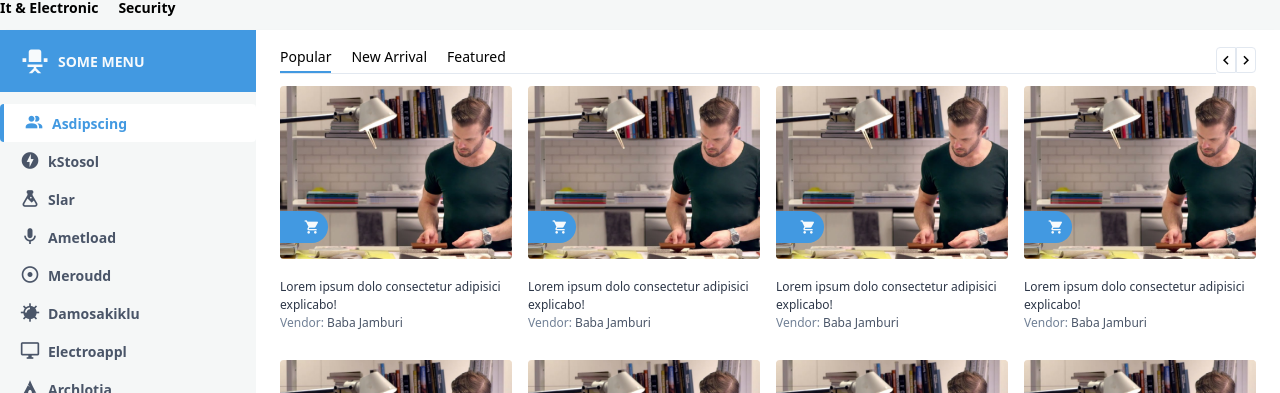
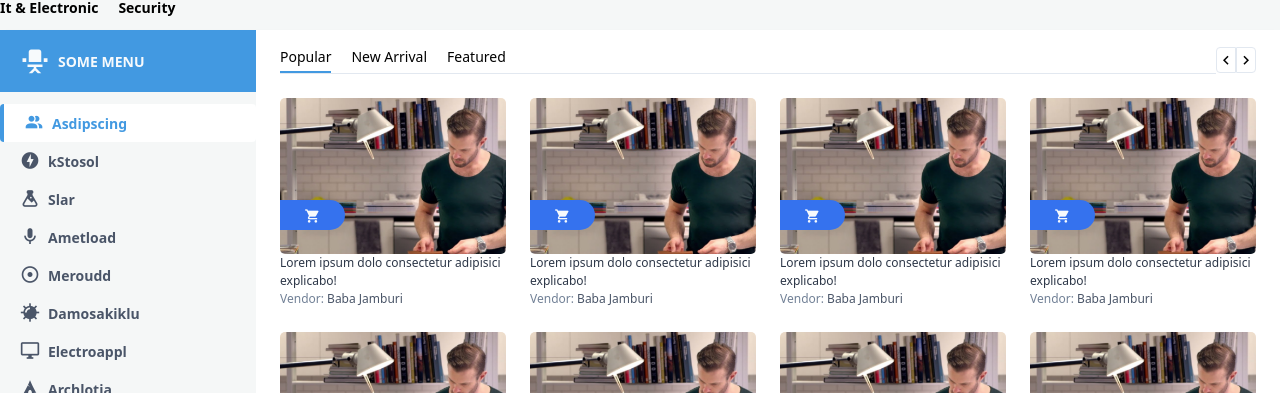
Before and after one commit to allImran/vue-tail-shop, a Vue app: page / in a window 1280 px wide. Shown: the part 407-800 px from the top of the page. Built offline with nearby package versions, Linux system fonts and the light colour scheme.

Commit message:
Porduct cart UI updated

```diff
--- a/package.json
+++ b/package.json
@@ -23,6 +23,7 @@
     "@vue/compiler-sfc": "^3.0.0",
     "babel-eslint": "^10.1.0",
     "eslint": "^6.7.2",
-    "eslint-plugin-vue": "^7.0.0-0"
+    "eslint-plugin-vue": "^7.0.0-0",
+    "vue-loader-v16": "^16.0.0-beta.5.4"
   }
 }
--- a/src/components/common/ProductCard.vue
+++ /dev/null
@@ -1,27 +0,0 @@
-<template>
-	<div class="rounded w-full pt-3">
-		<div class="relative h-56 sm:h-64 md:h-32 lg:h-48">
-			<img src="/images/p1.png" class="" alt="">
-			<button class="product-cart focus:outline-none rounded-r-full absolute left-0 pl-6 pr-2 hover:bg-blue-700 py-1 bg-blue-500">
-				<span class="mdi mdi-cart text-gray-100"></span>
-			</button>
-		</div>
-	</div>
-	<p class="font-medium text-xs text-gray-800">Lorem ipsum dolo consectetur adipisici explicabo!</p>
-	<p class="text-gray-700 text-xs">
-		<span class="text-gray-600">Vendor: </span>
-		Baba Jamburi
-	</p>
-</template>
-
-<script>
-	export default{
-		name: 'ProductCard',
-	}
-</script>
-
-<style>
-	.product-cart{
-		bottom: 35px;
-	}
-</style>
--- /dev/null
+++ b/src/components/molecule/product/ProductCard.vue
@@ -0,0 +1,90 @@
+<template>
+	<div class="product-card">
+		<div class="product-card__image-area" style="background-image: url('/images/p1.png')">
+
+			<div class="product-card__cart-icon">
+				<span class="mdi mdi-cart text-gray-100"></span>
+				<span class="product-card__hints">Place requirement</span>
+			</div>
+			<div class="product-card__brand-name">
+				#partext ltd
+			</div>
+		</div>
+		<p class="font-medium text-xs text-gray-800">Lorem ipsum dolo consectetur adipisici explicabo!</p>
+		<p class="text-gray-700 text-xs">
+			<span class="text-gray-600">Vendor: </span>
+			Baba Jamburi
+		</p>
+	</div>
+</template>
+
+<script>
+	export default{
+		name: 'ProductCard',
+	}
+</script>
+
+<style scoped>
+	.product-card {
+		cursor: pointer;
+	}
+	.product-card:hover .product-card__brand-name {
+		bottom: 0;
+	}
+	.product-card:hover .product-card__cart-icon .mdi {
+		margin-top: -25px;
+	}
+	.product-card__image-area {
+		width: 100%;
+		height: 156px;
+		overflow: hidden;
+		position: relative;
+		border-radius: 5px;
+		background-size: cover;
+		background-repeat: no-repeat;
+	}
+
+	.product-card__cart-icon {
+		position: absolute;
+		left: 0px;
+		z-index: 1;
+		bottom: 24px;
+		height: 30px;
+		display: flex;
+		color: #fff;
+		min-width: 45px;
+		transition: .3s;
+		overflow: hidden;
+		align-items: center;
+		transition: .3s left;
+		background: #3572ee;
+		flex-direction: column;
+		justify-content: center;
+		border-top-right-radius: 25px;
+		border-bottom-right-radius: 25px;
+	}
+	.product-card__cart-icon .mdi {
+		transition: .3s;
+		margin-top: 25px;
+	}
+	.product-card__hints {
+		width: 65px;
+		font-size: 10px;
+		transition: .3s;
+		line-height: 12px;
+		text-align: center;
+		word-break: break-word;
+	}
+	.product-card__brand-name {
+		left: 0;
+		width: 100%;
+		color: #fff;
+		bottom: -100px;
+		text-align: right;
+		padding: 2px 10px;
+		position: absolute;
+		transition-delay: .2s;
+		transition: .3s bottom;
+		background-color: rgba(0,0,0, .5);
+	}
+</style>
--- a/src/components/molecule/product/ProductSection.vue
+++ b/src/components/molecule/product/ProductSection.vue
@@ -10,7 +10,7 @@
     <div class="w-4/5 bg-white px-6 py-4">
       <TopBar />
 
-      <div class="grid git-cols-1 lg:grid-cols-4 md:grid-cols-3 gap-4">
+      <div class="grid git-cols-1 lg:grid-cols-4 md:grid-cols-3 gap-6 mt-6">
         <div v-for="(n, i) in 8" :key="i">
           <ProductCard />
         </div>
@@ -25,7 +25,7 @@
 <script>
 import SideNav from "@/components/common/SideNav.vue";
 import TopBar from "@/components/common/TopBar.vue";
-import ProductCard from "@/components/common/ProductCard.vue";
+import ProductCard from "@/components/molecule/product/ProductCard.vue";
 export default {
   name: "ProductSection",
   components: {
```
Also changed, not shown: 1 other file (tests, documents, lock files or other folders).
